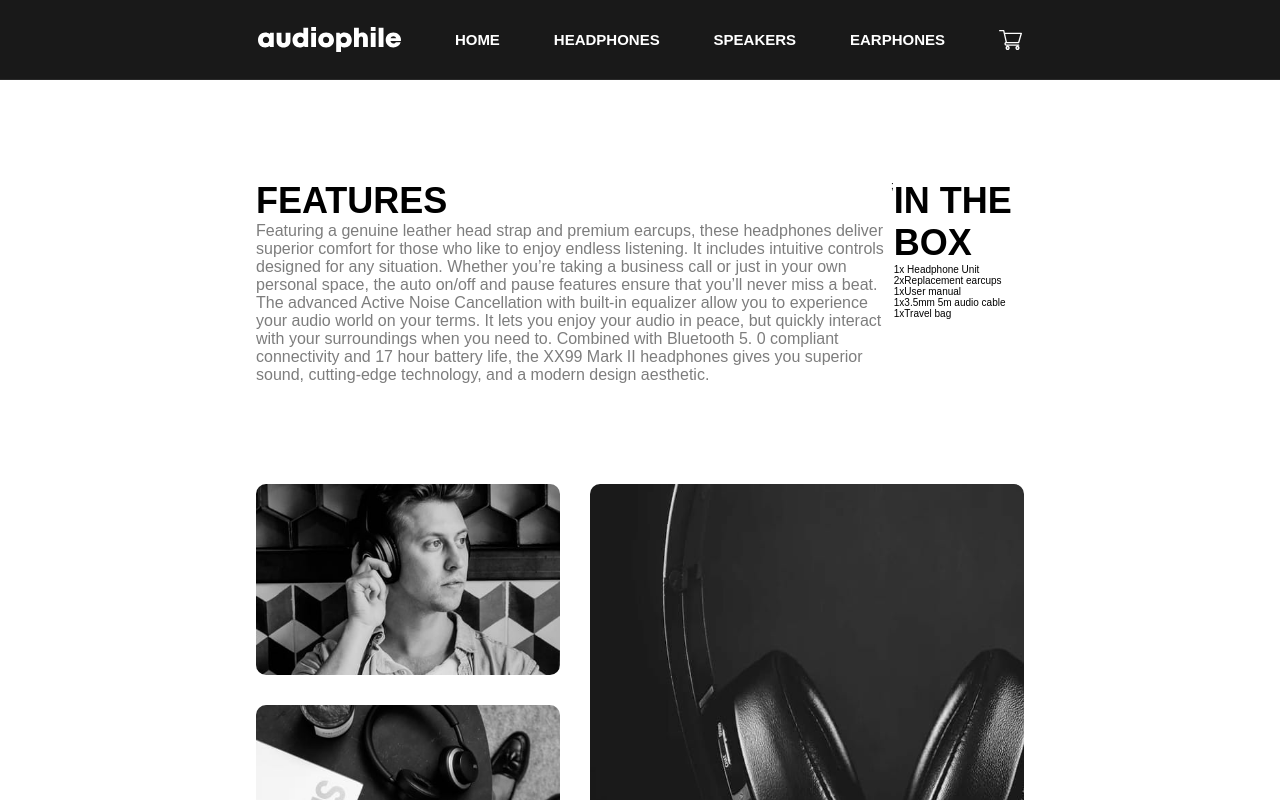
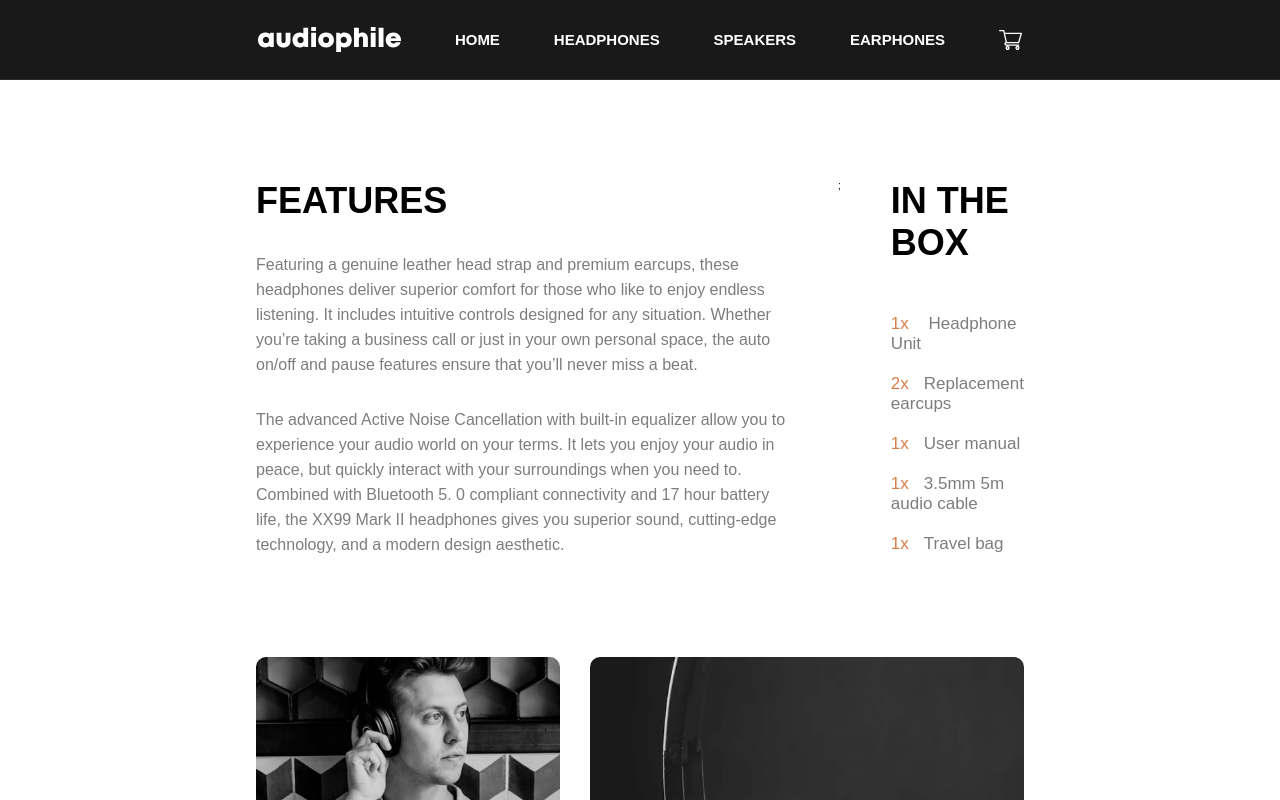
Before and after one commit to hugo88144/audiophile-new, a React (Vite) app: page /headphones/xx99-mark-two-headphones in a window 1280 px wide. Shown: the top 800 px of the page. Built offline with nearby package versions, Linux system fonts and the light colour scheme.

Commit message:
features

```diff
--- a/src/components/XX99IIFeatures.jsx
+++ b/src/components/XX99IIFeatures.jsx
@@ -9,13 +9,16 @@ function XX99Features() {
           endless listening. It includes intuitive controls designed for any
           situation. Whether you’re taking a business call or just in your own
           personal space, the auto on/off and pause features ensure that you’ll
-          never miss a beat. The advanced Active Noise Cancellation with
-          built-in equalizer allow you to experience your audio world on your
-          terms. It lets you enjoy your audio in peace, but quickly interact
-          with your surroundings when you need to. Combined with Bluetooth 5. 0
-          compliant connectivity and 17 hour battery life, the XX99 Mark II
-          headphones gives you superior sound, cutting-edge technology, and a
-          modern design aesthetic.
+          never miss a beat.
+        </div>
+
+        <div className="features__DescriptionText">
+          The advanced Active Noise Cancellation with built-in equalizer allow
+          you to experience your audio world on your terms. It lets you enjoy
+          your audio in peace, but quickly interact with your surroundings when
+          you need to. Combined with Bluetooth 5. 0 compliant connectivity and
+          17 hour battery life, the XX99 Mark II headphones gives you superior
+          sound, cutting-edge technology, and a modern design aesthetic.
         </div>
       </div>
       ;
--- a/src/sass/features.scss
+++ b/src/sass/features.scss
@@ -3,24 +3,35 @@
   height: auto;
   display: flex;
   padding: 10rem 20% 10rem 20%;
+  gap: 5rem;
 
   &__Title {
     font-size: 3.6rem;
     font-weight: 600;
   }
   &__Description {
+    display: flex;
+    flex-direction: column;
     max-width: 63.5rem;
+    gap: 3rem;
   }
 
   &__DescriptionText {
     font-size: 1.6rem;
     font-weight: 500;
-
+    line-height: 2.5rem;
     color: #7d7d7d;
   }
 
   &__includes {
+    display: flex;
+    flex-direction: column;
+    align-items: start;
+
+    gap: 2rem;
     &-title {
+      margin-bottom: 3rem;
+
       font-size: 3.6rem;
       font-weight: 600;
     }
@@ -29,6 +40,14 @@
     }
 
     &-quantity {
+      font-size: 1.7rem;
+      font-weight: 500;
+
+      color: #7d7d7d;
+      & span {
+        padding-right: 1.5rem;
+        color: $color-primary;
+      }
     }
   }
 }
```
